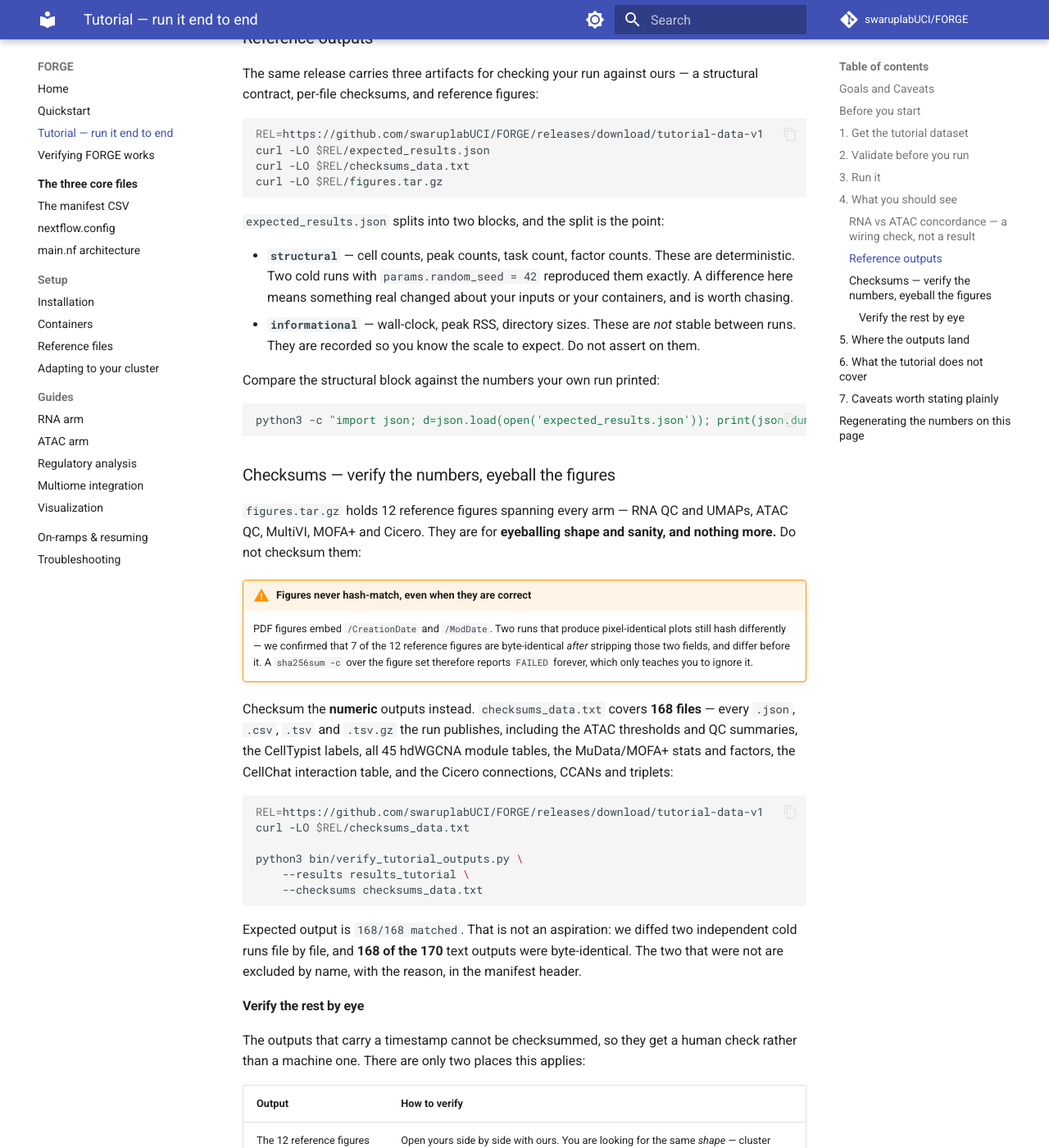
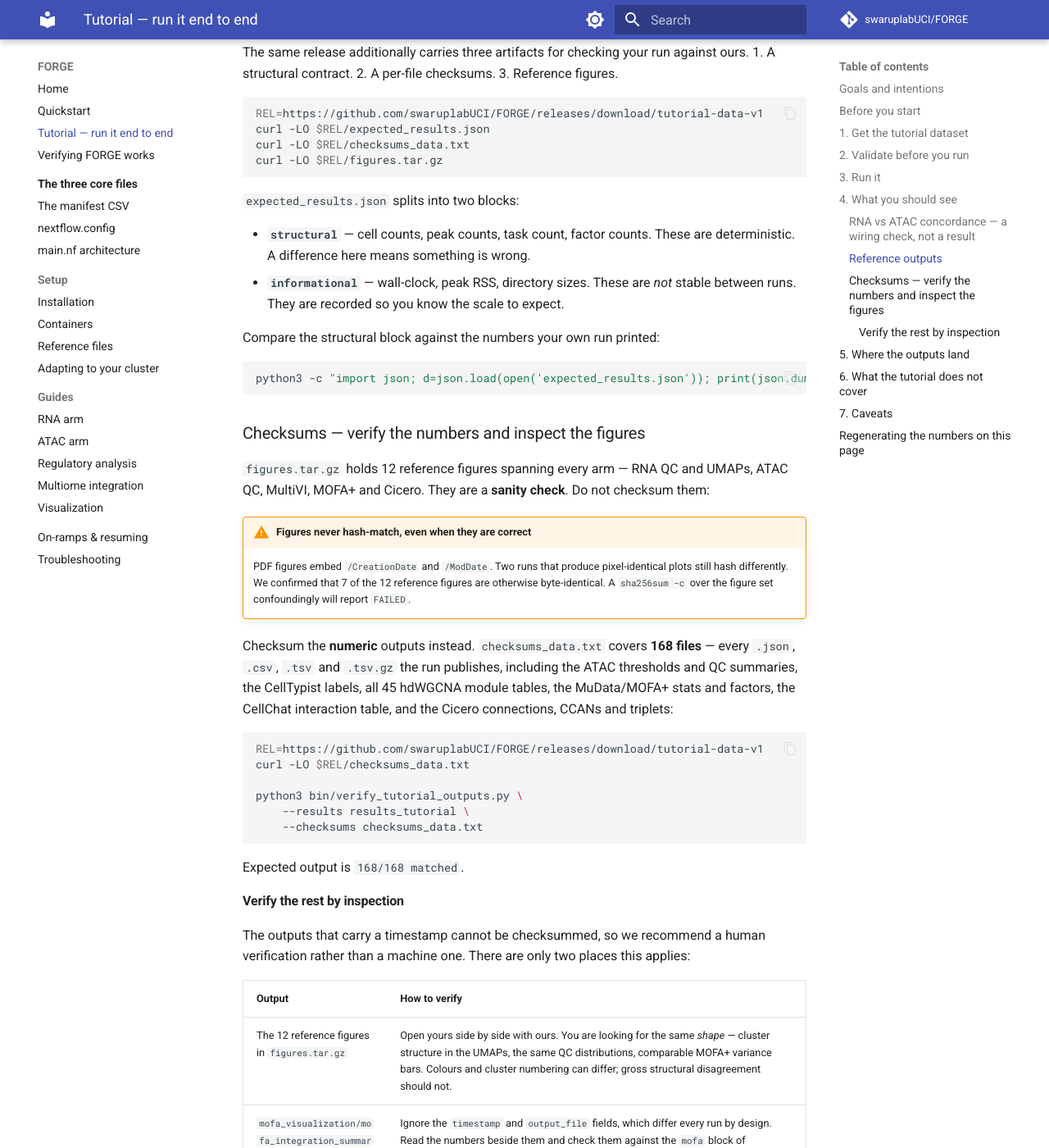
Before and after one commit to swaruplabUCI/FORGE, an MkDocs documentation site: the page built from docs/tutorial.md, in a window 1280 px wide and 1400 px high, scrolled down 5995 px. Shown: the whole window at 82% size. Built offline with MkDocs 1.6.1 and Material for MkDocs 9.7.7, drawn with Linux system fonts in a browser that asks for light colours; comment, search, counter and statistics services are not loaded; some of the changed text lies outside the part shown.

Commit message:
Update tutorial.md
Clarifications II.

````diff
--- a/docs/tutorial.md
+++ b/docs/tutorial.md
@@ -5,7 +5,7 @@
 
 ---
 
-## Goals and Caveats
+## Goals and intentions
 
 **It is** a wiring-and-plumbing demo. It demonstrates the pipeline is correctly
 connected end to end. You'll inspect input formats, observe processes as they run, verify that containers resolve on your local hardware, and will get an idea for what kind of real files will come out the other side.
@@ -220,7 +220,7 @@
     *structural* count, something is genuinely different about your inputs or
     container.
 
-    Runtime and peak memory are **not** equally stable — see the caveats.
+    Runtime and peak memory are **not** equally stable.
 
 !!! warning "Do not trust `atac/final/atac_pipeline_summary.json` thresholds"
     That file reports `min_counts: 5000, min_tsse: 6` — the Python script's
@@ -232,13 +232,12 @@
 
 ### RNA vs ATAC concordance — a wiring check, not a result
 
-The two arms are annotated *independently* — different tools, different matrices,
-different `obs` columns. The ATAC side never sees the RNA labels. So the fact that
-both labels land on a common cell index is real evidence the cross-modal join
+A hallmark of FORGE is that the two modality arms are annotated *independently* — different tools, different matrices,
+different `obs` columns. The ATAC side never sees the RNA labels. Ideally,
+both labels land on a common cell index as real convergent evidence the cross-modal join
 works.
 
-The *agreement* between them, at this scale, is not evidence of anything. Here is
-the measured outcome, so you can check your own run against it rather than wonder:
+The *agreement* between them, at this scale, is not meaningful, powered, nor interpretable evidence. Here is the measured outcome:
 
 | Quantity | Value |
 |---|---|
@@ -251,12 +250,11 @@
 **Agreement equals the chance floor exactly, and that is the expected result.**
 The ATAC arm assigns `Plasma_cells` to all 817 cells, so its labels carry no
 information and "agreement" collapses to whatever share of RNA cells happen to
-fall in the matching broad class (29/766). This is not a pipeline failure — it is
-the direct consequence of restricting ATAC to `chr21`+`chr22`: the marker panel
+fall in the matching broad class (29/766). This is
+a direct consequence of restricting ATAC to `chr21`+`chr22`. The marker panel
 driving ATAC annotation is genome-wide, and on 2.6% of the genome it has almost
 nothing to score against.
 
-Everything upstream of the labelling is healthy, which is the part worth checking:
 ATAC clustering resolves **4 / 7 / 9 Leiden clusters** at resolutions 0.5 / 1.0 /
 2.0, and the RNA side produces a sensible PBMC composition (448 monocytes, 105
 CD4+ T, 91 DC, 34 CD8+ T, …). The structure is there; only the label assignment
@@ -264,9 +262,8 @@
 
 !!! warning "Do not quote this number as a quality metric"
     It measures the subset's genome restriction, not FORGE's cross-modal
-    agreement. The published datasets — run on whole genomes with the scATAnno
-    atlas — are where concordance is meaningful; PBMC scores **0.917** there.
-    Reproduce the number below to confirm your run matches, and nothing more.
+    agreement. The published datasets are where concordance is meaningful and PBMC scores **0.917** there.
+    Reproduce the number below to confirm your run matches and is wired correctly up to this point.
 
 Reproduce it with:
 
@@ -283,8 +280,10 @@
 
 ### Reference outputs
 
-The same release carries three artifacts for checking your run against ours — a
-structural contract, per-file checksums, and reference figures:
+The same release additionally carries three artifacts for checking your run against ours.
+1. A structural contract.
+2. A per-file checksums.
+3. Reference figures.
 
 ```bash
 REL=https://github.com/swaruplabUCI/FORGE/releases/download/tutorial-data-v1
@@ -293,15 +292,12 @@
 curl -LO $REL/figures.tar.gz
 ```
 
-`expected_results.json` splits into two blocks, and the split is the point:
+`expected_results.json` splits into two blocks:
 
 - **`structural`** — cell counts, peak counts, task count, factor counts. These
-  are deterministic. Two cold runs with `params.random_seed = 42` reproduced them
-  exactly. A difference here means something real changed about your inputs or
-  your containers, and is worth chasing.
+  are deterministic. A difference here means something is wrong.
 - **`informational`** — wall-clock, peak RSS, directory sizes. These are *not*
-  stable between runs. They are recorded so you know the scale to expect. Do not
-  assert on them.
+  stable between runs. They are recorded so you know the scale to expect.
 
 Compare the structural block against the numbers your own run printed:
 
@@ -309,18 +305,15 @@
 python3 -c "import json; d=json.load(open('expected_results.json')); print(json.dumps(d['structural'], indent=2))"
 ```
 
-### Checksums — verify the numbers, eyeball the figures
+### Checksums — verify the numbers and inspect the figures
 
 `figures.tar.gz` holds 12 reference figures spanning every arm — RNA QC and UMAPs,
-ATAC QC, MultiVI, MOFA+ and Cicero. They are for **eyeballing shape and sanity,
-and nothing more.** Do not checksum them:
+ATAC QC, MultiVI, MOFA+ and Cicero. They are a **sanity check**. Do not checksum them:
 
 !!! warning "Figures never hash-match, even when they are correct"
     PDF figures embed `/CreationDate` and `/ModDate`. Two runs that produce
-    pixel-identical plots still hash differently — we confirmed that 7 of the 12
-    reference figures are byte-identical *after* stripping those two fields, and
-    differ before it. A `sha256sum -c` over the figure set therefore reports
-    `FAILED` forever, which only teaches you to ignore it.
+    pixel-identical plots still hash differently. We confirmed that 7 of the 12
+    reference figures are otherwise byte-identical. A `sha256sum -c` over the figure set confoundingly will report `FAILED`.
 
 Checksum the **numeric** outputs instead. `checksums_data.txt` covers **168
 files** — every `.json`, `.csv`, `.tsv` and `.tsv.gz` the run publishes,
@@ -337,37 +330,31 @@
     --checksums checksums_data.txt
 ```
 
-Expected output is `168/168 matched`. That is not an aspiration: we diffed two
-independent cold runs file by file, and **168 of the 170** text outputs were
-byte-identical. The two that were not are excluded by name, with the reason, in
-the manifest header.
+Expected output is `168/168 matched`.
 
-#### Verify the rest by eye
+#### Verify the rest by inspection
 
-The outputs that carry a timestamp cannot be checksummed, so they get a human
-check rather than a machine one. There are only two places this applies:
+The outputs that carry a timestamp cannot be checksummed, so we recommend a human
+verification rather than a machine one. There are only two places this applies:
 
 | Output | How to verify |
 |---|---|
-| The 12 reference figures in `figures.tar.gz` | Open yours side by side with ours. You are looking for the same *shape* — cluster structure in the UMAPs, the same QC distributions, comparable MOFA+ variance bars. Colours and cluster numbering can differ; gross structural disagreement cannot. |
+| The 12 reference figures in `figures.tar.gz` | Open yours side by side with ours. You are looking for the same *shape* — cluster structure in the UMAPs, the same QC distributions, comparable MOFA+ variance bars. Colours and cluster numbering can differ; gross structural disagreement should not. |
 | `mofa_visualization/mofa_integration_summary.json` | Ignore the `timestamp` and `output_file` fields, which differ every run by design. Read the numbers beside them and check them against the `mofa` block of `expected_results.json`. |
 
-If the 168 checksums pass and those two look right, your run reproduced ours.
+If the 168 checksums pass and those two look right, your run reproduced ours. You are now ready for a real FORGE run!
 
 !!! note "Why a script and not `sha256sum -c`"
     gzip embeds the source mtime in its member header, so
     `cicero_connections.tsv.gz` hashes differently between runs even when the TSV
     inside is byte-identical. The script hashes gzip members **decompressed**,
-    which is stable — that is the whole reason it exists. It also tolerates the
-    pre-fix Cicero location, so a run made before Cicero's output moved into
-    `results_tutorial/` still verifies.
+    which is stable.
 
     Regenerate the manifest after a legitimate pipeline change with
     `--write`.
 
-Deliberately **not** shipped: the `.h5ad` and `.h5mu` objects. They are hundreds
-of megabytes and go stale on every pipeline change, which would make them a
-liability rather than a reference.
+Note we **deliberately did not** ship the `.h5ad` and `.h5mu` objects. They are hundreds
+of megabytes and go stale on every pipeline change.
 
 ---
 
@@ -400,47 +387,22 @@
 
 ## 6. What the tutorial does not cover
 
-Four stages are switched off, and it is worth being clear about why rather than
-leaving you to discover it:
+Four stages are intentionally switched off:
 
 | Stage | Why it is off |
 |---|---|
 | **ChromVAR** | `bin/gpu_chromvar_nf.py` imports `cupy` and `rmm` at module scope and calls `cp.cuda.set_allocator`. Hard GPU dependency, no CPU fallback. |
-| **scPRINTER footprinting** | The single most expensive stage in FORGE — 54% of all compute across the four published datasets. Wildly out of proportion here. |
+| **scPRINTER footprinting** | The single most expensive stage in FORGE — 54% of all compute across the four published datasets. |
 | **SCENIC+ / pycisTopic** | Needs cisTarget reference databases far larger than the whole tutorial dataset. |
 | **Differential analyses** | The tutorial is one sample with one `condition_group`. There is nothing to contrast. |
 
-!!! note "No ChromVAR on-ramp is shipped, deliberately"
-    An earlier plan was to ship a precomputed ChromVAR bundle so you could
-    exercise the stages downstream of it without a GPU. It was built and it is
-    barcode-compatible — but under the tutorial's own settings it unlocks
-    **nothing**. Every consumer of ChromVAR output is gated behind something the
-    tutorial disables: `VIS_CHROMVAR` needs differential conditions,
-    `EXTRACT_CHROMVAR_MOTIFS` and `MAP_TF_TO_TARGET_GENES` need
-    `scprinter.run`, `DIFFERENTIAL_TF_ACCESSIBILITY` needs
-    `differential_tf.run`, and `ENHANCER_FOOTPRINTING_RECIPES` needs the
-    scPRINTER printer object.
-
-    Shipping it would have meant either turning on the most expensive stage in
-    the pipeline or inventing conditions for a single-condition dataset. Neither
-    is worth it for a wiring demo, so the bundle is not distributed.
-
-On-ramps themselves are a real and useful mechanism — just not one this tutorial
-needs. See [On-ramps & resuming](onramps.md) for what they do, the all-or-none
+On-ramps themselves are a real and useful mechanism. They are just not currently available as a tutorial. See [On-ramps & resuming](onramps.md) for what they do, the all-or-none
 bundle rules, and the pre-flight checks that enforce them.
 
 !!! danger "If you do use on-ramps: artifacts are keyed to the run that produced them"
-    ChromVAR output is a cells × motifs matrix keyed by ATAC barcodes, and its
-    consumers join it back against the same run — per-cell-type motif extraction
-    needs that run's `cell_type` column, and TF-to-target mapping joins against
-    its Cicero CCANs. An artifact from a *different* run overlaps on almost
-    nothing and fails quietly: near-empty results that still look like success.
-    Never substitute ChromVAR output from the published PBMC run into a
-    tutorial-scale run, or vice versa.
-
 ---
 
-## 7. Caveats worth stating plainly
+## 7. Caveats
 
 **The ATAC QC thresholds are dataset-specific and deliberately set.**
 `configs/datasets/tutorial_pbmc.config` sets `atac.min_counts`, `max_counts`,
@@ -457,15 +419,13 @@
 
 **Timings do not extrapolate.** Wall-clock is dominated by a few long serial
 tasks — `HDWGCNA_ENRICHMENT` 53 min, `CELLBENDER` 23 min, `RUN_CELLCHAT`
-22 min, `MULTIVI_INTEGRATE` 19 min. Going from 8 to 10 CPUs saved only ten
-minutes. Extra cores buy the 45-way hdWGCNA and 25-way Cicero fan-outs and
-nothing else.
+22 min, `MULTIVI_INTEGRATE` 19 min. Extra cores may buy the 45-way hdWGCNA and 25-way Cicero fan-outs better effeciency.
 
 **Peak memory varies between runs; the structural counts do not.** Across two
 cold runs `CELLBENDER` peaked at 1.50 GB then 2.90 GB, and `ATAC_INITIAL_QC` at
 5.80 GB then 7.10 GB — while every cell count and cluster count was identical.
-If you are sizing a machine, do not trust a single observation: allow ~50%
-headroom over the numbers above.
+If you are sizing a machine, do not trust a single observation; allow for reasonable
+headroom.
 
 ---
 
````
